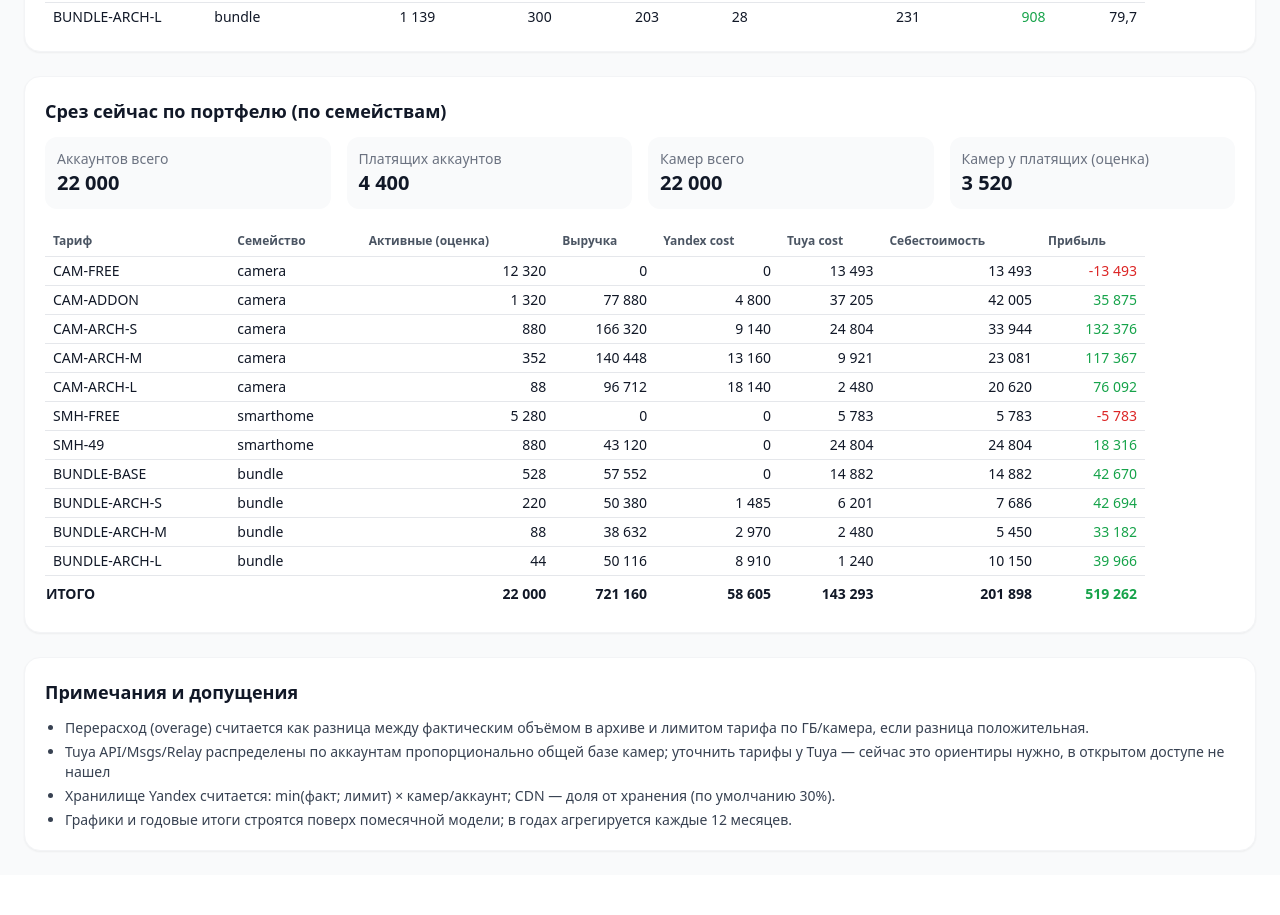
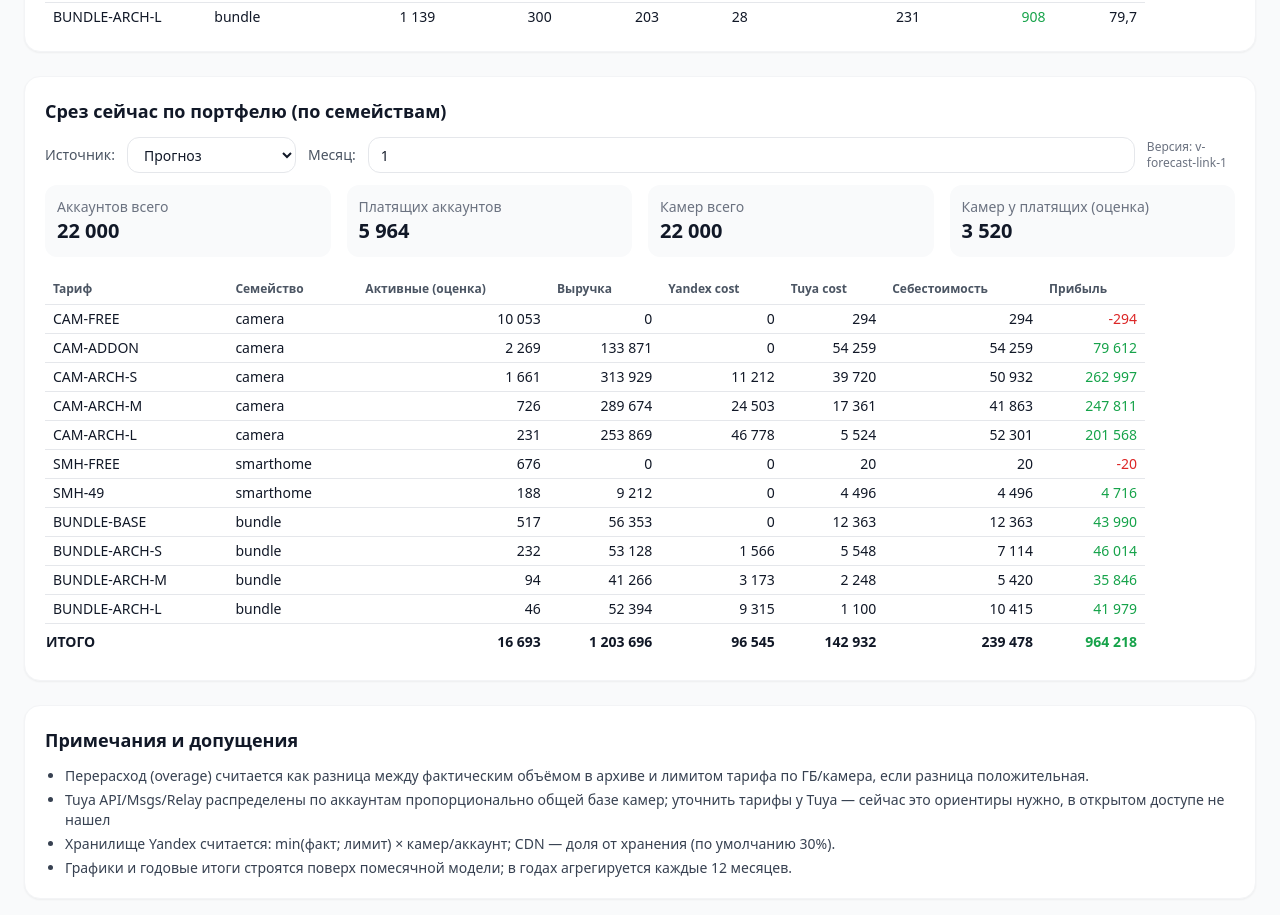
Before and after one commit to Max13Good/camera_application_calculate, a React (Vite) app: page / in a window 1280 px wide. Shown: the part 3619-4534 px from the top of the page. Before the commit the page ends 4494 px from the top, so only its background shows below. Built offline with nearby package versions, Linux system fonts and the light colour scheme.

Commit message:
slice: add source selector (forecast vs inputs) and per-tariff detail; add version badge; forecast rows now include detail with y/t costs

```diff
--- a/src/App.tsx
+++ b/src/App.tsx
@@ -95,6 +95,8 @@ const inputCls =
 const thCls = "py-2 px-2 whitespace-nowrap text-xs leading-tight text-gray-600";
 const tdNumCls = "px-2 text-right";
 const tdTextCls = "px-2";
+
+const APP_VERSION = "v-forecast-link-1";
 
 export default function App() {
   // ---------- Global inputs ----------
@@ -722,6 +724,8 @@ export default function App() {
 
   // ---------------- UI ----------------
   const [tab, setTab] = useLocalStorageState("app.tab", "calc");
+  const [sliceSource, setSliceSource] = useLocalStorageState("app.sliceSource", "forecast");
+  const [sliceMonth, setSliceMonth] = useLocalStorageState("app.sliceMonth", 1);
 
   const lastTar = tariffForecast.rows[tariffForecast.rows.length - 1];
 
@@ -1352,6 +1356,66 @@ export default function App() {
 
             {/* Portfolio now */}
             <Section title="Срез сейчас по портфелю (по семействам)">
+              <div className="mb-3 flex items-center gap-3 text-sm">
+                <div className="text-gray-600">Источник:</div>
+                <select
+                  className={inputCls}
+                  style={{ width: 220 }}
+                  value={sliceSource}
+                  onChange={(e) => setSliceSource(e.target.value)}
+                >
+                  <option value="forecast">Прогноз</option>
+                  <option value="inputs">Текущие вводные</option>
+                </select>
+                {sliceSource === "forecast" && (
+                  <>
+                    <div className="text-gray-600">Месяц:</div>
+                    <input
+                      className={`${inputCls} w-24`}
+                      type="number"
+                      min={1}
+                      max={months}
+                      value={sliceMonth}
+                      onChange={(e) =>
+                        setSliceMonth(
+                          Math.min(months, Math.max(1, Number(e.target.value)))
+                        )
+                      }
+                    />
+                  </>
+                )}
+                <div className="ml-auto text-xs text-gray-500">Версия: {APP_VERSION}</div>
+              </div>
+              {(() => {
+                const fr =
+                  sliceSource === "forecast"
+                    ? tariffForecast.rows[Math.max(0, Math.min(months - 1, sliceMonth - 1))]
+                    : null;
+                const sliceRows: Array<{ id: string; name: string; family: 'camera'|'smarthome'|'bundle'; active: number; revenue: number; yCost: number; tCost: number; cost: number; profit: number }>=
+                  sliceSource === "forecast" && fr
+                    ? fr.detail
+                    : tariffPortfolio.rows.map((r) => ({
+                        id: r.id,
+                        name: r.name,
+                        family: r.family as any,
+                        active: r.accs,
+                        revenue: r.revenue,
+                        yCost: r.yCost,
+                        tCost: r.tCost,
+                        cost: r.cost,
+                        profit: r.profit,
+                      }));
+                const totals = sliceRows.reduce((s: {active:number; revenue:number; yCost:number; tCost:number; cost:number; profit:number}, r) => ({
+                    active: s.active + (r.active || 0),
+                    revenue: s.revenue + (r.revenue || 0),
+                    yCost: s.yCost + (r.yCost || 0),
+                    tCost: s.tCost + (r.tCost || 0),
+                    cost: s.cost + (r.cost || 0),
+                    profit: s.profit + (r.profit || 0),
+                  }), { active: 0, revenue: 0, yCost: 0, tCost: 0, cost: 0, profit: 0 });
+                const payingAccs = sliceRows.reduce((s: number, r) => s + ((tariffs.find((t) => t.id === r.id)?.price || 0) > 0 ? (r.active || 0) : 0), 0);
+                return (
+                  <>
               <div className="grid grid-cols-2 md:grid-cols-4 gap-4 text-sm">
                 <div className="bg-gray-50 rounded-xl p-3">
                   <div className="text-gray-500">Аккаунтов всего</div>
@@ -1362,7 +1426,7 @@ export default function App() {
                 <div className="bg-gray-50 rounded-xl p-3">
                   <div className="text-gray-500">Платящих аккаунтов</div>
                   <div className="text-xl font-semibold">
-                    <Num value={cloudAccounts} />
+                    <Num value={sliceSource === "forecast" ? payingAccs : cloudAccounts} />
                   </div>
                 </div>
                 <div className="bg-gray-50 rounded-xl p-3">
@@ -1393,14 +1457,14 @@ export default function App() {
                     </tr>
                   </thead>
                   <tbody>
-                    {tariffPortfolio.rows.map((r) => (
+                    {sliceRows.map((r) => (
                       <tr key={r.id} className="border-t">
                         <td className={`${tdTextCls} font-medium py-1`}>
                           {r.name}
                         </td>
                         <td className={tdTextCls}>{r.family}</td>
                         <td className={tdNumCls}>
-                          <Num value={r.accs} />
+                          <Num value={r.active} />
                         </td>
                         <td className={tdNumCls}>
                           <Num value={r.revenue} />
@@ -1416,7 +1480,7 @@ export default function App() {
                         </td>
                         <td
                           className={`${tdNumCls} ${
-                            r.profit >= 0 ? "text-green-600" : "text-red-600"
+                            (r.profit ?? 0) >= 0 ? "text-green-600" : "text-red-600"
                           }`}
                         >
                           <Num value={r.profit} />
@@ -1429,33 +1493,36 @@ export default function App() {
                       <td className="py-2">ИТОГО</td>
                       <td></td>
                       <td className={tdNumCls}>
-                        <Num value={tariffPortfolio.totals.accs} />
+                        <Num value={totals.active} />
                       </td>
                       <td className={tdNumCls}>
-                        <Num value={tariffPortfolio.totals.revenue} />
+                        <Num value={totals.revenue} />
                       </td>
                       <td className={tdNumCls}>
-                        <Num value={tariffPortfolio.totals.yCost} />
+                        <Num value={totals.yCost} />
                       </td>
                       <td className={tdNumCls}>
-                        <Num value={tariffPortfolio.totals.tCost} />
+                        <Num value={totals.tCost} />
                       </td>
                       <td className={tdNumCls}>
-                        <Num value={tariffPortfolio.totals.cost} />
+                        <Num value={totals.cost} />
                       </td>
                       <td
                         className={`${tdNumCls} ${
-                          tariffPortfolio.totals.profit >= 0
+                          totals.profit >= 0
                             ? "text-green-600"
                             : "text-red-600"
                         }`}
                       >
-                        <Num value={tariffPortfolio.totals.profit} />
+                        <Num value={totals.profit} />
                       </td>
                     </tr>
                   </tfoot>
                 </table>
               </div>
+                  </>
+                );
+              })()}
             </Section>
           </>
         )}
--- a/src/hooks/useTariffForecast.ts
+++ b/src/hooks/useTariffForecast.ts
@@ -208,6 +208,19 @@ export function useTariffForecast(opts: {
       const revByTariff: Record<string, number> = {};
       const costByTariff: Record<string, number> = {};
       const profitByTariff: Record<string, number> = {};
+      const yCostByTariff: Record<string, number> = {};
+      const tCostByTariff: Record<string, number> = {};
+      const detail: Array<{
+        id: string;
+        name: string;
+        family: 'camera' | 'smarthome' | 'bundle';
+        active: number;
+        revenue: number;
+        yCost: number;
+        tCost: number;
+        cost: number;
+        profit: number;
+      }> = [];
 
       const tuyaApiUSD = tuyaApiUSDpm;
       const tuyaMsgUSD = tuyaMsgUSDpm;
@@ -278,6 +291,19 @@ export function useTariffForecast(opts: {
         revByTariff[id] = revenue;
         costByTariff[id] = cost;
         profitByTariff[id] = profit;
+        yCostByTariff[id] = yandexCost;
+        tCostByTariff[id] = tuyaCost;
+        detail.push({
+          id,
+          name: t.name,
+          family: t.family,
+          active: act,
+          revenue,
+          yCost: yandexCost,
+          tCost: tuyaCost,
+          cost,
+          profit,
+        });
       }
 
       const revenue = Object.values(revByTariff).reduce((s, v) => s + v, 0);
@@ -297,7 +323,10 @@ export function useTariffForecast(opts: {
           revByTariff,
           costByTariff,
           profitByTariff,
+          yCostByTariff,
+          tCostByTariff,
         },
+        detail,
       });
     }
 
```
